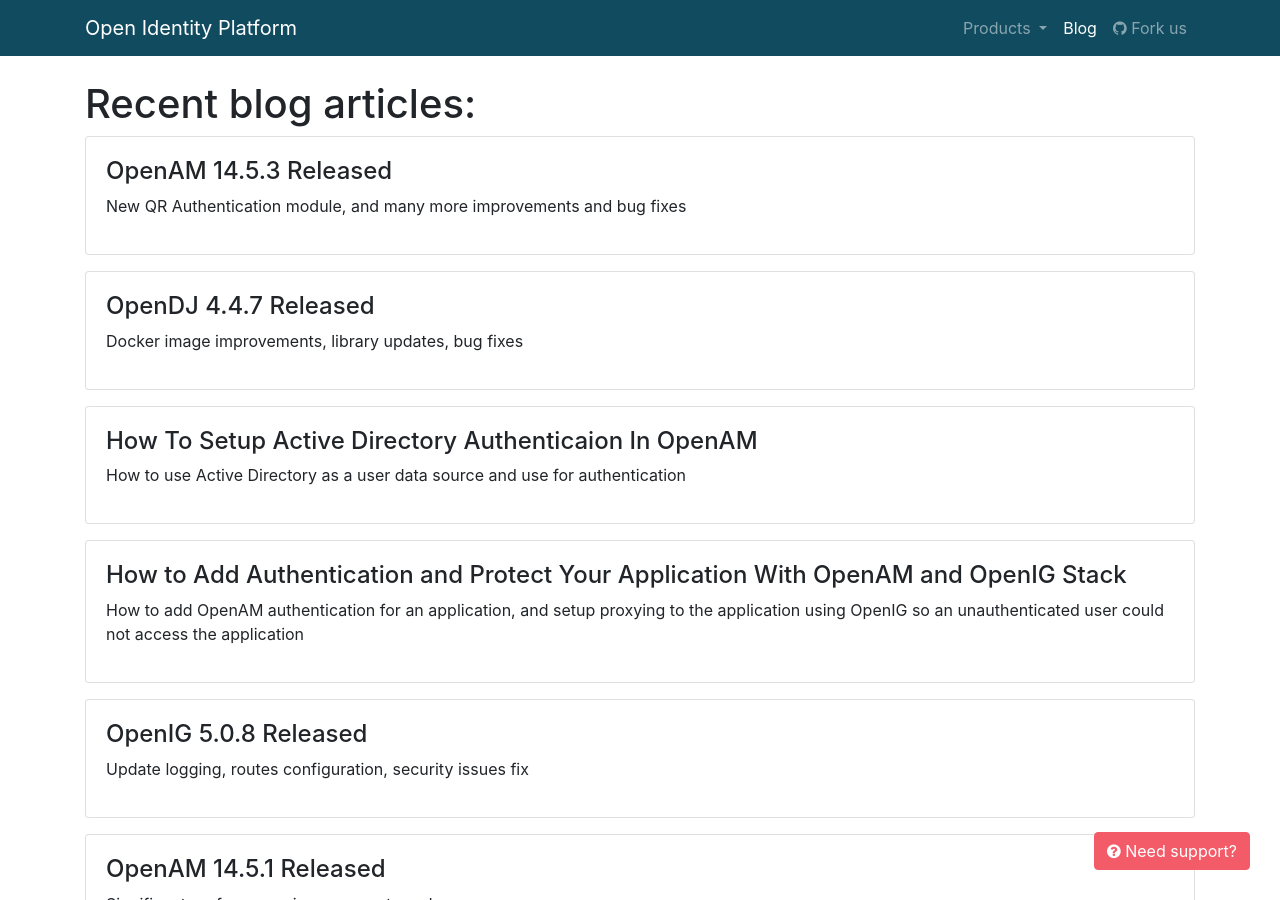
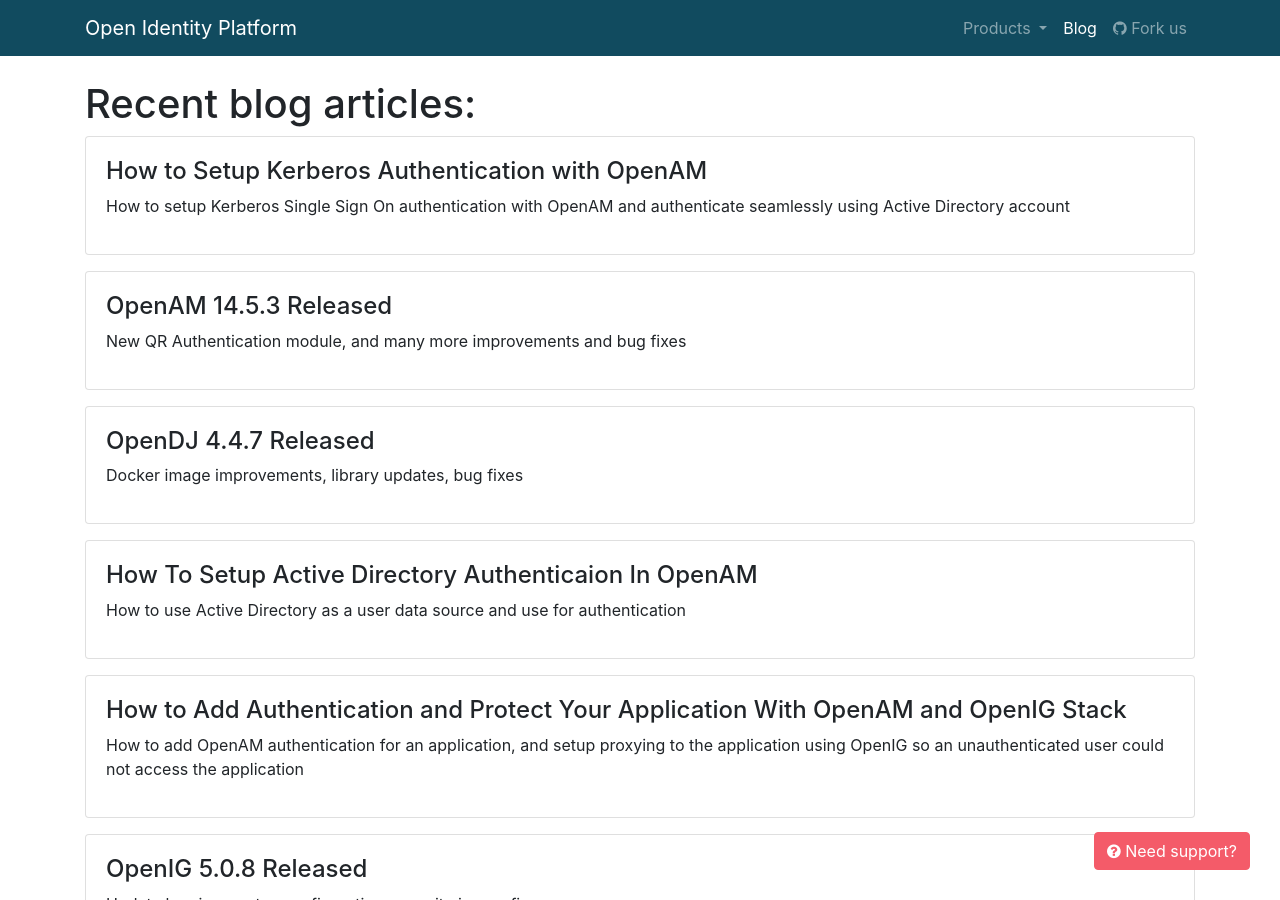
Before and after one commit to OpenIdentityPlatform/OpenIdentityPlatform.org, a Jekyll site: the page built from blog/index.html, in a window 1280 px wide and 900 px high. Built offline with Jekyll 4.4.1, drawn with Linux system fonts in a browser that asks for light colours; some of the changed lines change nothing that is shown.

Commit message:
how-to-setup-kerberos-authentication-in-openam

````diff
--- a/_data/blogposts.yml
+++ b/_data/blogposts.yml
@@ -1,3 +1,7 @@
+-
+  title: 'How to Setup Kerberos Authentication with OpenAM'
+  link: '/blog/how-to-setup-kerberos-authentication-in-openam'
+  description: 'How to setup Kerberos Single Sign On authentication with OpenAM and authenticate seamlessly using Active Directory account'
 -
   title: 'OpenAM 14.5.3 Released'
   link: '/blog/openam-14-5-3-released'
--- /dev/null
+++ b/blog/how-to-setup-kerberos-authentication-in-openam.md
@@ -0,0 +1,84 @@
+---
+layout: home
+title: "How to Setup Kerberos Authentication with OpenAM"
+landing-title2: "How to Setup Kerberos Authentication with OpenAM"
+description: "This article explains how to setup Kerberos authentication with OpenAM"
+keywords: ''
+imageurl: 'openam-og.png'
+share-buttons: true
+---
+<h1>How to Setup Kerberos Authentication with OpenAM</h1>
+
+Original article: [https://github.com/OpenIdentityPlatform/OpenAM/wiki/How-to-Setup-Kerberos-Authentication-with-OpenAM](https://github.com/OpenIdentityPlatform/OpenAM/wiki/How-to-setup-Kerberos-Authentication-with-OpenAM)
+
+# Table of Contents
+- [Introduction](#introduction)
+- [Prerequisites](#prerequisites)
+- [Windows setup](#windows-setup)
+- [OpenAM Configuration](#openam-configuration)
+  * [Create a realm](#create-a-realm)
+  * [Setup Authentication Module](#setup-authentication-module)
+  * [Setup Authentication Chain](#setup-authentication-chain)
+- [Test Solution](#test-solution)
+
+# Introduction
+There are several ways how enterprise users can authenticate in enterprise applications. If there are many enterprise applications users should authenticate into each application and enter login and password. Even applications use the same user account, it is painful to enter credentials every time. A solution is to use a single sign (SSO) technology. For Windows user it is Kerberos. With Kerberos, users could authenticate to web applications seamlessly using their Active Directory accounts.
+
+# Prerequisites
+You have Windows Server and users in the Active directory. Also, you have installed OpenAM.
+
+# Windows setup
+Create an account for Kerberos authentication in the Active Directory. When creating an account, set checkboxes “User cannot change password” и “Password never expires enabled” as shown in the picture below.
+
+![Kerberos Account Settings](/assets/img/openam-kerberos/kerberos-account.png)
+
+In user account properties in Account tab in Account Options enable checkbox “This account supports Kerberos AES-256 bit encryption”
+
+On the domain controller create keytab file openamKerberos.keytab in a current directory. To do this, execute the following command in the Windows terminal:
+
+```
+ktpass -out openamKerberos.keytab -princ HTTP/openam.example.com@AD.EXAMPLE.COM -pass +rndPass -maxPass 256 -mapuser openamKerberos -crypto AES256-SHA1 -ptype KRB5_NT_PRINCIPAL
+```
+
+In this command in `-princ` parameter openam.example.com - is your OpenAM hostname and EXAMPLE.COM - your Active Directory domain name, should be uppercase.
+
+Copy openamKerberos.keytab file to a directory, where OpenAM could read the file.
+
+On your firewall open network access form OpenAM to TCP/UDP ad.example.com:88
+
+Check keytab file on OpenAM machine:
+
+```
+$ klist -k -t openamKerberos.keytab
+Keytab name: FILE:openamKerberos.keytab
+KVNO Timestamp Principal
+---- ------------------- ------------------------------------------------------
+0 01.01.1970 03:00:00 HTTP/openam.example.com@AD.EXAMPLE.COM
+```
+
+# OpenAM Configuration
+## Create a realm
+Create, if you did not before, a separate realm for your active directory user, for example, `/staff`
+
+Go to the realm and create an Active Directory User Datastore. If all settings are correct, Active Directory users should appear in the “Subjects” tab in `/staff` realm. More detailed info provided in the article https://github.com/OpenIdentityPlatform/OpenAM/wiki/How-To-Setup-Active-Directory-Authenticaion-In-OpenAM
+
+## Setup Authentication Module
+In `/staff` realm go to the Authentication tab and create a new authentication module with Windows Desktop SSO type.
+
+![SSO Kerberos New Authentication Module](/assets/img/openam-kerberos/sso-module-new.png)
+
+Edit created `sso` authentication module settings.
+
+Set service principal, as set in `ktpass` command. Keytab file name should be `openamKerberos.keytab` file location on the OpenAM server. Set Kerberos Realm,  Kerberos Server Name, and Trusted Kerberos realms according to your settings.
+
+![SSO Serveros Authentication Module Settings](/assets/img/openam-kerberos/sso-module-settings.png)
+
+## Setup Authentication Chain
+Create an Authentication chain sso with the new module as shown on a picture below and save it.
+
+![SSO Serveros Authentication Module Settings](/assets/img/openam-kerberos/sso-auth-chain.png)
+
+# Test Solution
+On a Windows machine, authenticate with your Active Directory account and go to `http://openam.example.com:8080/openam/XUI/#login/&realm=/staff&service=sso` for XUI or `http://openam.example.com:8080/openam/UI/Login?org=/staff&service=sso` for legacy UI.
+
+You should be seamlessly authenticated with an Active Directory account without prompting credentials.
````
Also changed, not shown: assets/img/openam-kerberos/kerberos-account.png (added), assets/img/openam-kerberos/sso-auth-chain.png (added), assets/img/openam-kerberos/sso-module-new.png (added), assets/img/openam-kerberos/sso-module-settings.png (added).
